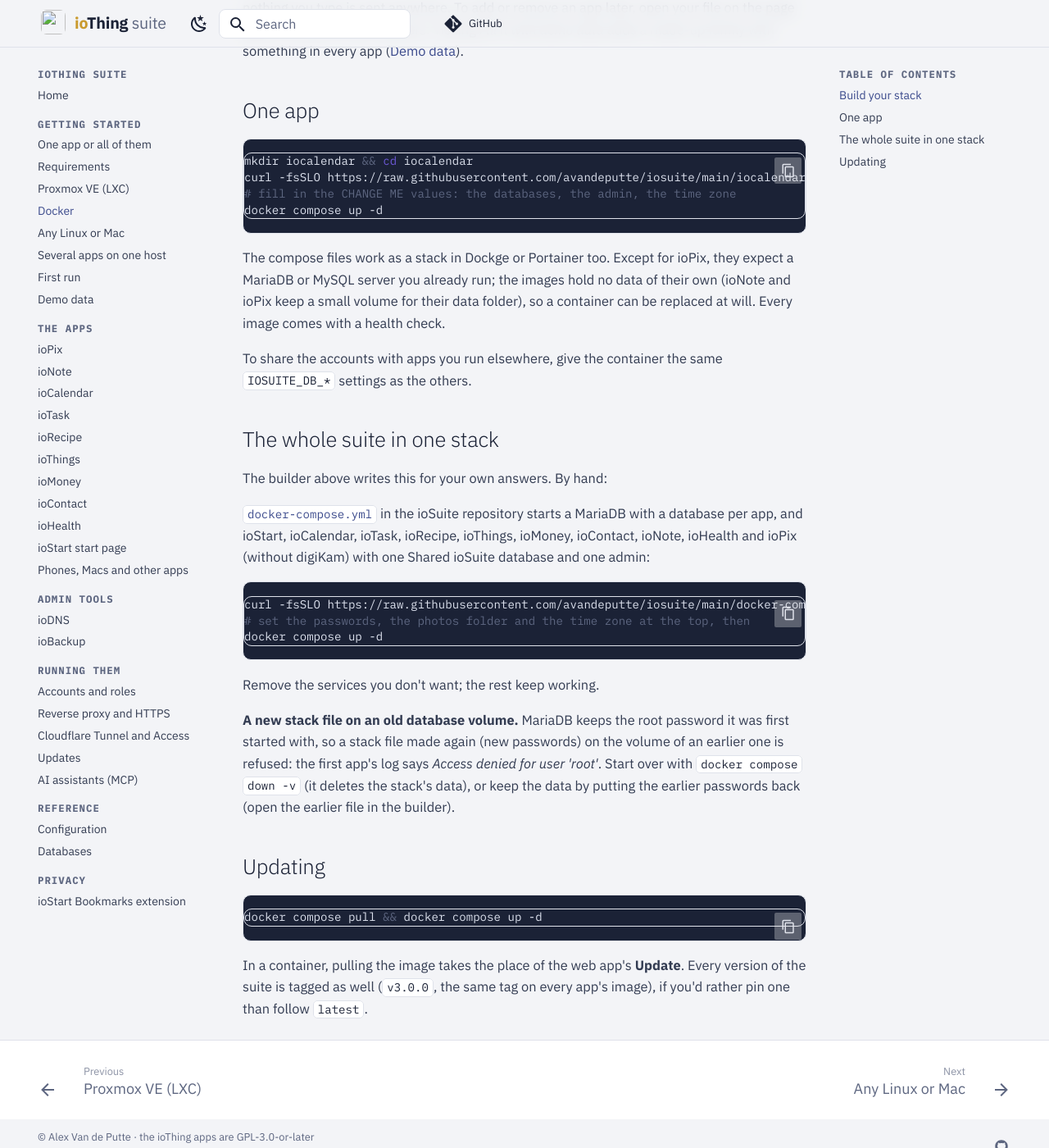
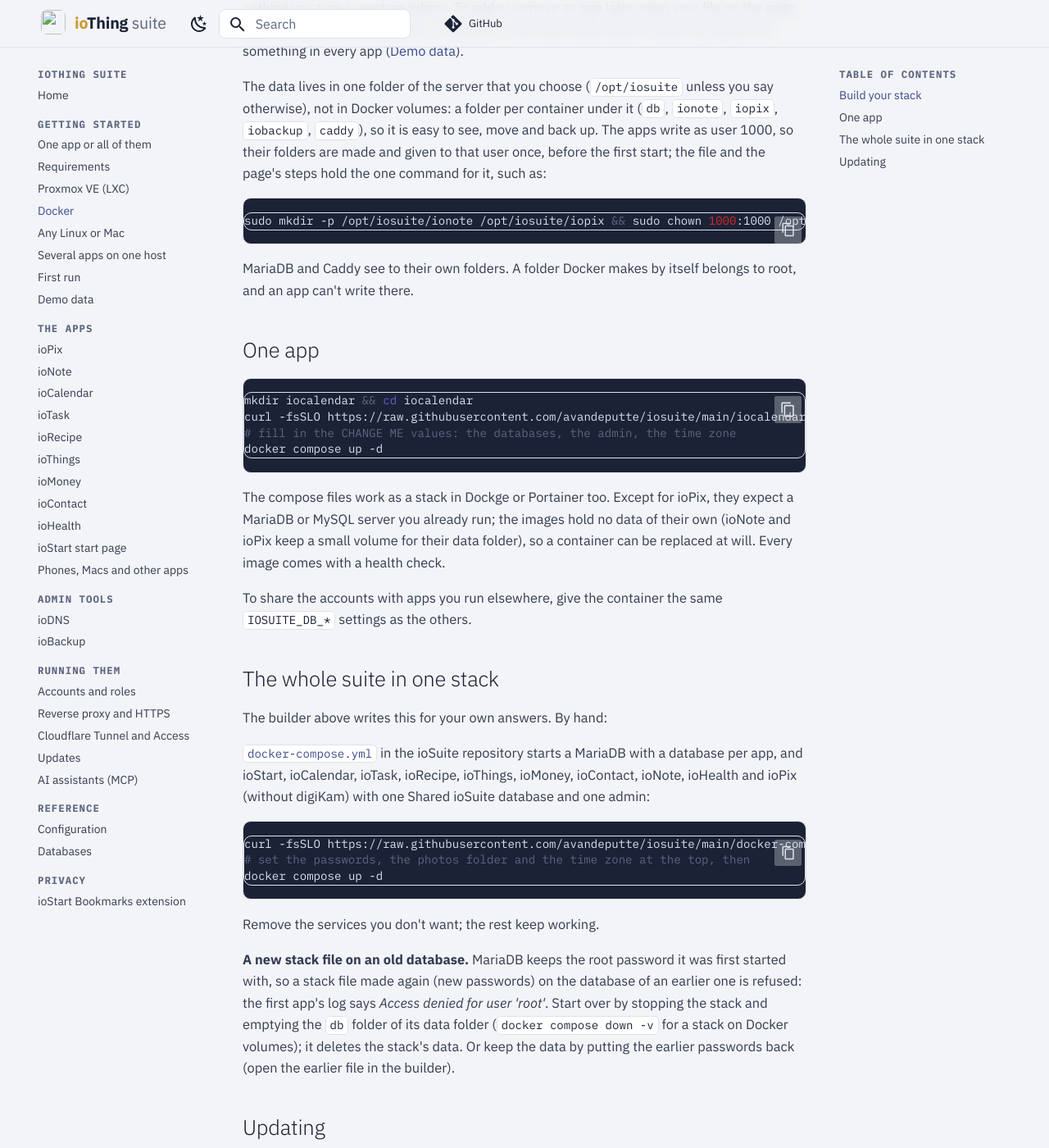
Before and after one commit to avandeputte/iosuite, an MkDocs documentation site: the page built from docs/docs/start/docker.md, in a window 1280 px wide and 1400 px high, scrolled down 1613 px. Shown: the whole window at 82% size. Built offline with MkDocs 1.6.1 and Material for MkDocs 9.7.7, drawn with Linux system fonts in a browser that asks for light colours; comment, search, counter and statistics services are not loaded.

Commit message:
Compose builder: the stack's data in a folder of the server, not in Docker volumes
The builder asks for one folder (default /opt/iosuite) and bind-mounts a folder per
container under it (db, ionote, iopix, iobackup/data, iobackup/backups, caddy/data,
caddy/config). The file and the steps hold the one command that makes the apps'
folders and gives them to uid 1000; MariaDB and Caddy see to their own.

Co-Authored-By: Claude Opus 5.5 <noreply@anthropic.com>
Claude-Session: https://claude.ai/code/session_016X1brjs9YAfuEuok9yWcop

````diff
--- a/docs/docs/start/docker.md
+++ b/docs/docs/start/docker.md
@@ -40,6 +40,18 @@ browser alone: nothing you type is sent anywhere. To add or remove an app later,
 it holds its own answers. Ticking *Fill it with demo data* adds a made-up family with something in every app
 ([Demo data](demo.md)).
 
+The data lives in one folder of the server that you choose (`/opt/iosuite` unless you say otherwise), not in Docker
+volumes: a folder per container under it (`db`, `ionote`, `iopix`, `iobackup`, `caddy`), so it is easy to see, move
+and back up. The apps write as user 1000, so their folders are made and given to that user once, before the first
+start; the file and the page's steps hold the one command for it, such as:
+
+```sh
+sudo mkdir -p /opt/iosuite/ionote /opt/iosuite/iopix && sudo chown 1000:1000 /opt/iosuite/ionote /opt/iosuite/iopix
+```
+
+MariaDB and Caddy see to their own folders. A folder Docker makes by itself belongs to root, and an app can't write
+there.
+
 ## One app
 
 ```sh
@@ -71,10 +83,11 @@ docker compose up -d
 
 Remove the services you don't want; the rest keep working.
 
-**A new stack file on an old database volume.** MariaDB keeps the root password it was first started with, so a stack
-file made again (new passwords) on the volume of an earlier one is refused: the first app's log says *Access denied
-for user 'root'*. Start over with `docker compose down -v` (it deletes the stack's data), or keep the data by putting
-the earlier passwords back (open the earlier file in the builder).
+**A new stack file on an old database.** MariaDB keeps the root password it was first started with, so a stack file
+made again (new passwords) on the database of an earlier one is refused: the first app's log says *Access denied for
+user 'root'*. Start over by stopping the stack and emptying the `db` folder of its data folder (`docker compose down -v`
+for a stack on Docker volumes); it deletes the stack's data. Or keep the data by putting the earlier passwords back
+(open the earlier file in the builder).
 
 ## Updating
 
--- a/docs/landing/compose/index.html
+++ b/docs/landing/compose/index.html
@@ -64,7 +64,7 @@
         <fieldset class="cstep">
           <legend><span class="chip">2</span> The database</legend>
           <div class="choices">
-            <label class="choice"><input type="radio" name="db.mode" value="bundled"><b>Include MariaDB</b><small>A database container in the stack, with its data in a Docker volume. Nothing to set up.</small></label>
+            <label class="choice"><input type="radio" name="db.mode" value="bundled"><b>Include MariaDB</b><small>A database container in the stack, with its data in the stack's data folder. Nothing to set up.</small></label>
             <label class="choice"><input type="radio" name="db.mode" value="existing"><b>Use a server I already run</b><small>MariaDB or MySQL on this machine or on your network.</small></label>
           </div>
           <div data-if="db.mode=existing">
@@ -104,6 +104,7 @@
           <p class="hint">A suite admin: an admin of every app, and the one who adds the family's accounts.</p>
           <label class="check"><input type="checkbox" data-k="demo"><span>Fill it with demo data <small>(a made-up family of four, the Calloways, with something in every app: to show the suite or try it out. Added once, on the first start; ioPix's drawn photos go in a folder of their own in the photos folder)</small></span></label>
           <label class="field"><span>Time zone</span><input type="text" data-k="tz" list="zones" spellcheck="false"><datalist id="zones"></datalist></label>
+          <label class="field"><span>The folder for the stack's data, on this server</span><input type="text" data-k="data" placeholder="/opt/iosuite" spellcheck="false" autocapitalize="off"><small>Every container keeps its data and settings in a folder of its own under it (db, ionote, iopix, iobackup, caddy), instead of in Docker volumes.</small></label>
         </fieldset>
 
         <fieldset class="cstep">
@@ -163,7 +164,7 @@
           </div>
           <div class="appq" data-if="apps.iobackup">
             <h3><img src="/img/iobackup.svg" alt="" width="24" height="24"> ioBackup</h3>
-            <label class="field"><span>The folder that keeps the backups, on this server <i>(optional)</i></span><input type="text" data-k="iobackup.folder" placeholder="/srv/backups" spellcheck="false" autocapitalize="off"><small>Empty: a Docker volume. A folder on another disk is the safer place.</small></label>
+            <label class="field"><span>The folder that keeps the backups, on this server <i>(optional)</i></span><input type="text" data-k="iobackup.folder" placeholder="/srv/backups" spellcheck="false" autocapitalize="off"><small>Empty: iobackup/backups in the stack's data folder. A folder on another disk is the safer place.</small></label>
           </div>
         </fieldset>
 
````
Also changed, not shown: docs/docs/start/demo.md (+1 -1 lines), docs/landing/compose/compose.js (+34 -23 lines), docs/tools/check-compose.js (+12 -2 lines), 1 other file.
